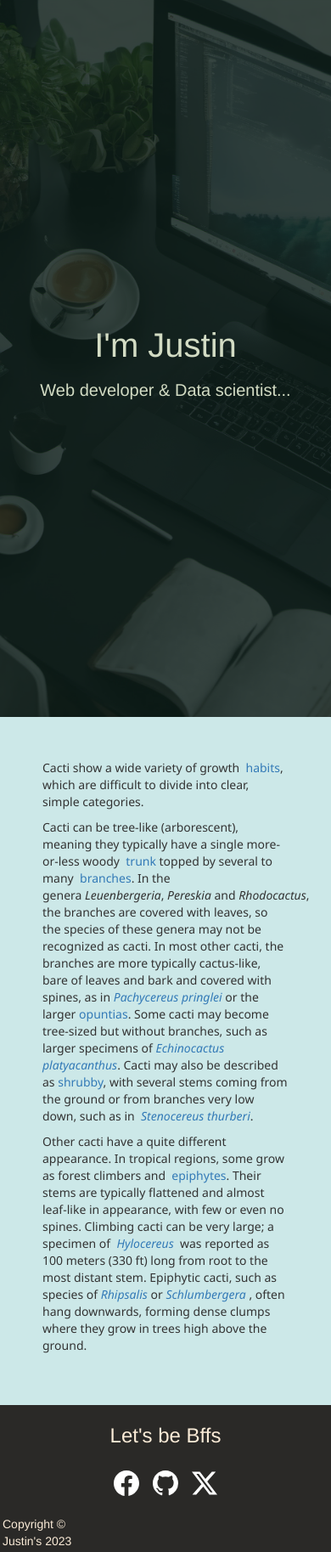
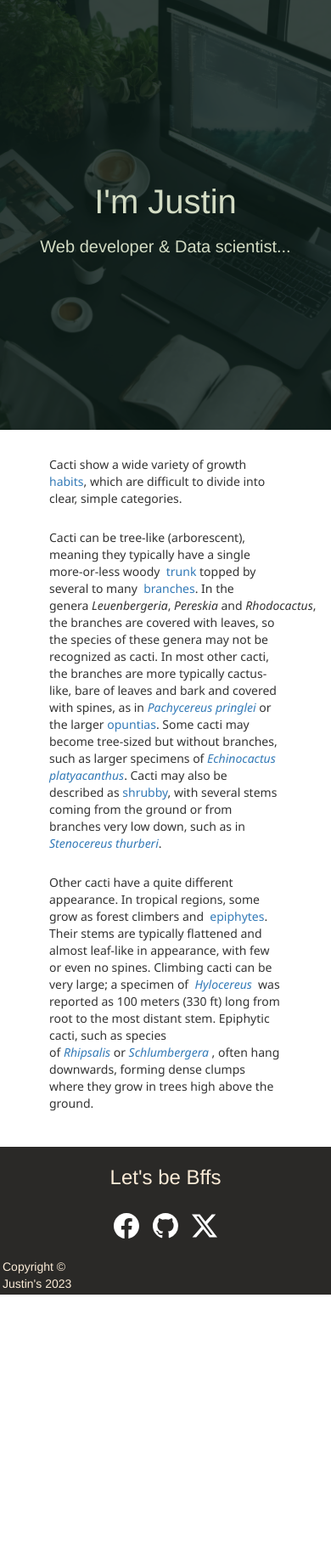
Before and after one commit to Justin-33/blog-port, a Node server app: page /About in a window 390 px wide. Shown: the part 67-1894 px from the top of the page at 85% size. After the commit the page ends 1591 px from the top, so only its background shows below. Run offline with Node 20, Linux system fonts and the light colour scheme; some libraries are stand-ins or nearby versions.

Commit message:
newdeploy

```diff
--- a/index.js
+++ b/index.js
@@ -45,19 +45,17 @@ app.use(passport.session());
 
 
 const db = new pg.Client({
-    user: process.env.USERI,
-    host:  process.env.HOST,
-    database:  process.env.DATABASE,
-    password:  process.env.PASSWORD,
-    port:  process.env.DB_PORT,
+    connectionString:process.env.EXT_DATABASE_URL,
+    ssl: {
+        rejectUnauthorized: false // This will allow self-signed certificates (not recommended for production)
+      }
 });
+db.connect()
+    .then(() => {
+        console.log('Connected to the database');
 
+    })
 
-
-
-db.connect()
-.then(() => console.log('Connected to the database'))
-    .catch(err => console.error('Connection error', err.stack));
 
 
 
--- a/public/aboutstyle.css
+++ b/public/aboutstyle.css
@@ -13,7 +13,16 @@ body{
     display:flex ;
     flex-direction: column;
     margin-top:0;
-    background-color: rgba(178, 220, 220, 0.66);
+    background-color: white;
+    p{
+        font: bold;
+    }
+}
+@media (max-width: 600px) {
+
+    .about-content p {
+        padding: 8px; /* Adjust padding for smaller screens */
+    }
 }
 
 .top-section{
@@ -56,6 +65,18 @@ body{
 
 }
 
+@media (max-width: 768px) { /* Adjust this breakpoint as needed */
+    .top-section  {
+        height: 60vh; /* Adjusted height for smaller screens */
+    }
+}
+
+@media (max-width: 768px) { /* Adjust this breakpoint as needed */
+    .background-cover  {
+        height: 60vh; /* Adjusted height for smaller screens */
+    }
+}
+
 .right-section{
     flex: 1; /* Takes the remaining space */
     background-color: rgb(193, 198, 175);
--- a/public/style.css
+++ b/public/style.css
@@ -30,6 +30,7 @@
 
 }
 
+
 .trans {
         display: flex;
         flex-direction: column;
@@ -40,6 +41,18 @@
         height: 100vh;
         width: 100%;
 
+    }
+
+    @media (max-width: 768px) { /* Adjust this breakpoint as needed */
+        .jumbotron  {
+            height: 60vh; /* Adjusted height for smaller screens */
+        }
+    }
+
+    @media (max-width: 768px) { /* Adjust this breakpoint as needed */
+        .trans  {
+            height: 60vh; /* Adjusted height for smaller screens */
+        }
     }
 
 .intro {
--- a/views/blog.ejs
+++ b/views/blog.ejs
@@ -54,7 +54,7 @@
             font-weight: bold;
         }
         .content-container  {
-            margin-bottom: 15px;
+            margin-bottom: 5px;
             line-height: 1.6;
             background-color: #fff;
             padding: 10px;
```
Also changed, not shown: public/blog.css (+7 -0 lines), public/form.css (+14 -3 lines), 1 other file.
